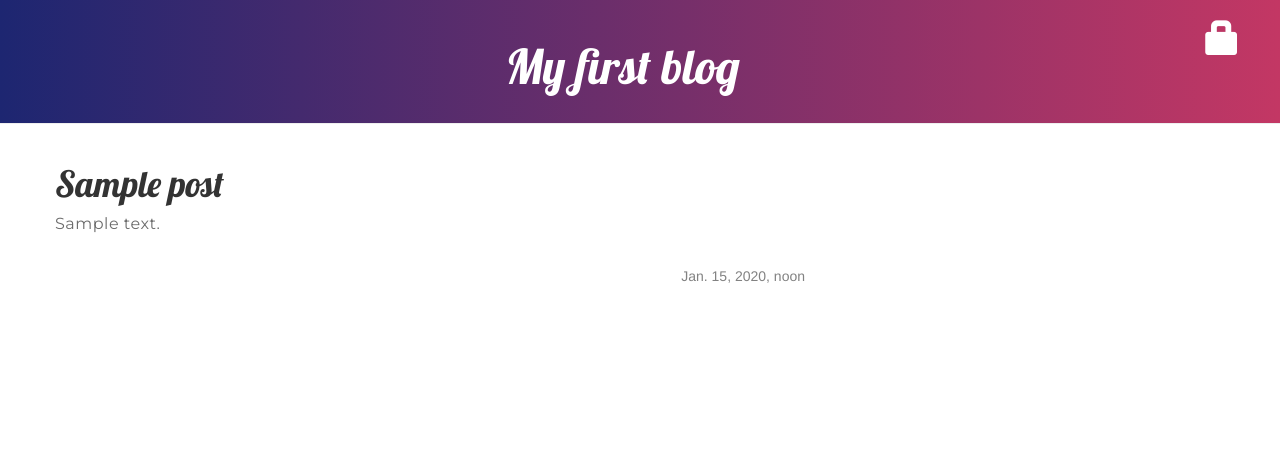
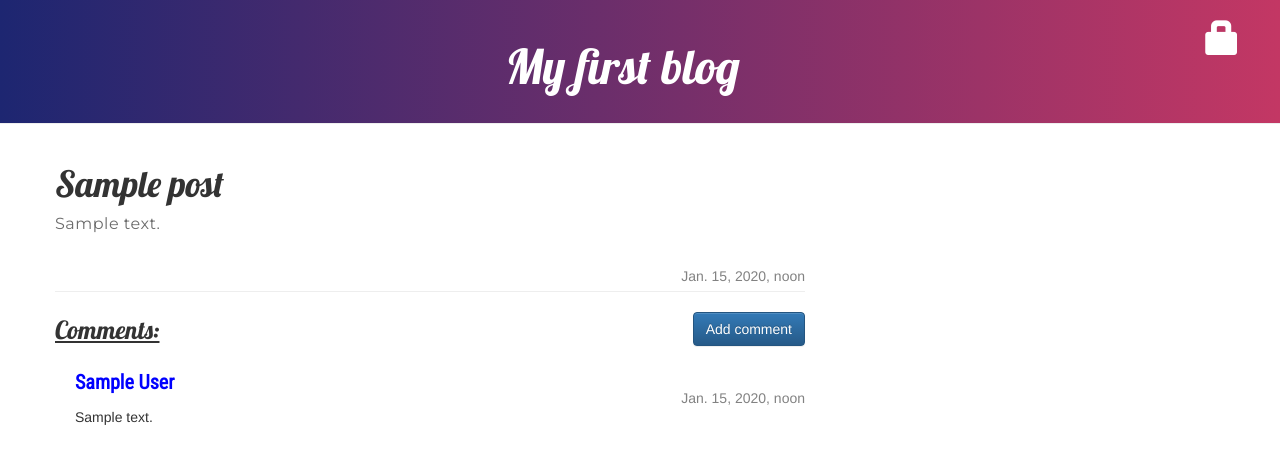
Before and after one commit to AlexandrNikitenko/my-first-blog, a Django app: page /post/1/ in a window 1280 px wide. Shown: the top 464 px of the page. Run offline with Django 3.2, Linux system fonts and the light colour scheme; tables that the repository leaves empty hold one stand-in row (values such as "Sample post"); some libraries are stand-ins or nearby versions.

Commit message:
Add comment system.

```diff
--- a/blog/admin.py
+++ b/blog/admin.py
@@ -1,4 +1,5 @@
 from django.contrib import admin
-from .models import Post
+from .models import Post, Comment
 
 admin.site.register(Post)
+admin.site.register(Comment)
--- a/blog/models.py
+++ b/blog/models.py
@@ -17,3 +17,20 @@ class Post(models.Model):
 
     def __str__(self):
         return self.title
+    def approved_comments(self):
+        return self.comments.filter(approved_comment=True)
+
+
+class Comment(models.Model):
+    post = models.ForeignKey('blog.Post', related_name='comments')
+    author = models.CharField(max_length=200)
+    text = models.TextField()
+    created_date = models.DateTimeField(default=timezone.now)
+    approved_comment = models.BooleanField(default=False)
+
+    def approve(self):
+        self.approved_comment = True
+        self.save()
+
+    def __str__(self):
+        return self.text
--- a/blog/static/css/blog.css
+++ b/blog/static/css/blog.css
@@ -69,3 +69,7 @@ h1, h2, h3, h4, h5, h6{
 .solo_post{
 	border-bottom: 1px solid #cccccc;
 }
+
+.comment {
+    margin: 20px 0px 20px 20px;
+}
--- a/blog/templates/blog/base.html
+++ b/blog/templates/blog/base.html
@@ -2,11 +2,13 @@
 <html>
     <head>
         <title>Alex's blog</title>
+        <meta name="viewport" content="width=device-width, initial-scale=1">
         <link rel="stylesheet" href="//maxcdn.bootstrapcdn.com/bootstrap/3.2.0/css/bootstrap.min.css">
         <link rel="stylesheet" href="//maxcdn.bootstrapcdn.com/bootstrap/3.2.0/css/bootstrap-theme.min.css">
         <link href="https://fonts.googleapis.com/css?family=Lobster&subset=latin,cyrillic" rel="stylesheet" type="text/css">
         <link href="https://fonts.googleapis.com/css?family=Montserrat" rel="stylesheet">
         <link href="https://fonts.googleapis.com/css?family=Open+Sans" rel="stylesheet">
+        <link href="https://fonts.googleapis.com/css?family=Roboto+Condensed" rel="stylesheet">
         <link rel="stylesheet" href="{% static 'css/blog.css' %}">
     </head>
     <body>
@@ -18,7 +20,7 @@
             {% else %}
                 <a href="{% url 'login' %}" class="top-menu"><span class="glyphicon glyphicon-lock"></span></a>
             {% endif %}
-            <h1><a href="">My first blog</a></h1>
+            <h1><a href="{% url 'post_list' %}" style="text-decoration: none;">My first blog</a></h1>
         </div>
 
         <div class="content container">
--- a/blog/templates/blog/post_detail.html
+++ b/blog/templates/blog/post_detail.html
@@ -17,4 +17,22 @@
                 {{ post.published_date }}
             </div>
         </div>
+        <hr>
+        <p style="float: left; font-family:'Lobster', cursive; font-size:25px;margin-bottom:20px;text-decoration: underline;">Comments:</p>
+        <a class="btn btn-primary" href="{% url 'add_comment_to_post' pk=post.pk %}" style="float: right;">Add comment</a>
+        {% for comment in post.comments.all %}
+            {% if user.is_authenticated or comment.approved_comment %}
+                <div class="comment" style="clear: both;margin-top: 25px;">
+                    <div class="date">
+                    {{ comment.created_date }}
+                    {% if not comment.approved_comment %}
+                        <a class="btn btn-default" href="{% url 'comment_remove' pk=comment.pk %}"><span class="glyphicon glyphicon-remove"></span></a>
+                        <a class="btn btn-default" href="{% url 'comment_approve' pk=comment.pk %}"><span class="glyphicon glyphicon-ok"></span></a>
+                    {% endif %}
+                    </div>
+                    <strong style="font-size:20px; font-family: 'Roboto Condensed', sans-serif; color: blue;">{{ comment.author }}</strong>
+                    <p style="font-family: 'Roboto Condensed', sans-serif;">{{ comment.text|linebreaks }}</p>
+                </div>
+            {% endif %}
+        {% endfor %}
     {% endblock %}
--- a/blog/templates/blog/post_draft_list.html
+++ b/blog/templates/blog/post_draft_list.html
@@ -2,7 +2,7 @@
 
 {% block content %}
     {% for post in posts %}
-        <div class="post">
+        <div class="post" style="border-bottom: 1px solid #cccccc; margin-bottom: 25px;">
             <p class="date">created: {{ post.created_date|date:'d-m-Y' }}</p>
             <h1><a href="{% url 'post_detail' pk=post.pk %}">{{ post.title }}</a></h1>
             <p>{{ post.text|truncatechars:200 }}</p>
--- a/blog/templates/blog/post_list.html
+++ b/blog/templates/blog/post_list.html
@@ -8,6 +8,7 @@
                 <p>{{ post.text|linebreaksbr }}</p>
                 <div class="date">
                     {{ post.published_date }}
+                    <a href="{% url 'post_detail' pk=post.pk %}" style="text-decoration: none;">Comments: {{ post.approved_comments.count }}</a>
                 </div>
             </div>
         </div>
--- a/blog/urls.py
+++ b/blog/urls.py
@@ -9,4 +9,7 @@ urlpatterns = [
     url(r'^drafts/$', views.post_draft_list, name='post_draft_list'),
     url(r'^post/(?P<pk>\d+)/publish/$', views.post_publish, name='post_publish'),
     url(r'^post/(?P<pk>\d+)/remove/$', views.post_remove, name='post_remove'),
+    url(r'^post/(?P<pk>\d+)/comment/$', views.add_comment_to_post, name='add_comment_to_post'),
+    url(r'^comment/(?P<pk>\d+)/approve/$', views.comment_approve, name='comment_approve'),
+	url(r'^comment/(?P<pk>\d+)/remove/$', views.comment_remove, name='comment_remove'),
 ]
--- a/blog/views.py
+++ b/blog/views.py
@@ -1,7 +1,7 @@
 from django.shortcuts import render, get_object_or_404, redirect
 from django.utils import timezone
-from .models import Post
-from .forms import PostForm
+from .models import Post, Comment
+from .forms import PostForm, CommentForm
 from django.contrib.auth.decorators import login_required
 
 def post_list(request):
@@ -44,6 +44,7 @@ def post_draft_list(request):
     posts = Post.objects.filter(published_date__isnull=True).order_by('created_date')
     return render(request, 'blog/post_draft_list.html', {'posts': posts})
 
+@login_required
 def post_publish(request, pk):
     post = get_object_or_404(Post, pk=pk)
     post.publish()
@@ -54,3 +55,29 @@ def post_remove(request, pk):
     post = get_object_or_404(Post, pk=pk)
     post.delete()
     return redirect('post_list')
+
+def add_comment_to_post(request, pk):
+    post = get_object_or_404(Post, pk=pk)
+    if request.method == "POST":
+        form = CommentForm(request.POST)
+        if form.is_valid():
+            comment = form.save(commit=False)
+            comment.post = post
+            comment.save()
+            return redirect('post_detail', pk=post.pk)
+    else:
+        form = CommentForm()
+    return render(request, 'blog/add_comment_to_post.html', {'form': form})
+
+@login_required
+def comment_approve(request, pk):
+    comment = get_object_or_404(Comment, pk=pk)
+    comment.approve()
+    return redirect('post_detail', pk=comment.post.pk)
+
+@login_required
+def comment_remove(request, pk):
+    comment = get_object_or_404(Comment, pk=pk)
+    post_pk = comment.post.pk
+    comment.delete()
+    return redirect('post_detail', pk=post_pk)
```
Also changed, not shown: blog/forms.py (+7 -1 lines), blog/templates/blog/add_comment_to_post.html (added, +9 -0 lines), blog/migrations/0002_comment.py (added), blog/static/img/background.jpg (added).
